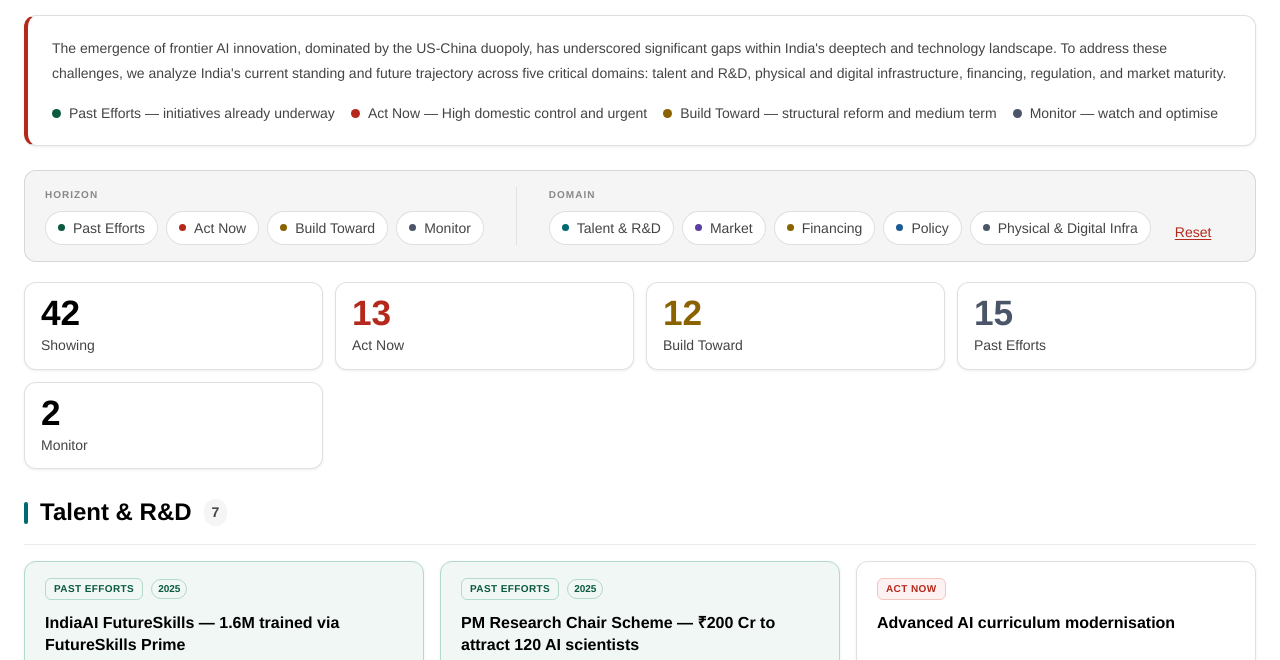
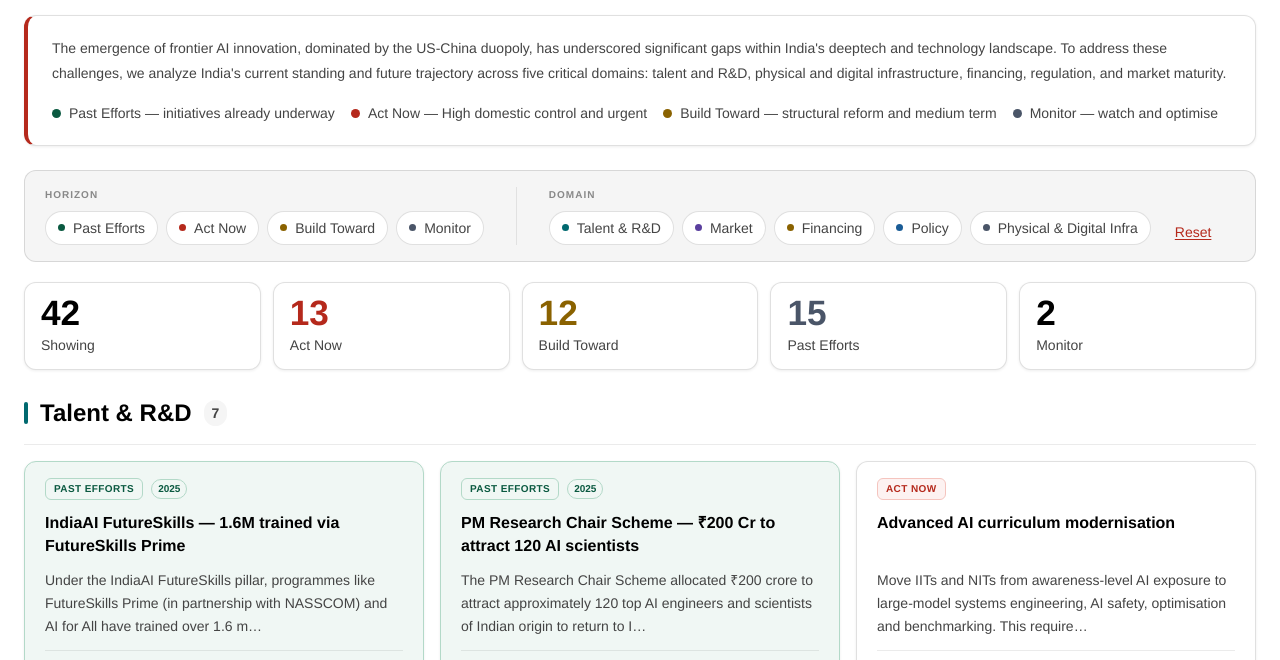
Before and after one commit to Artha-Global/india-ai-startups, a plain HTML site: page index.html in a window 1280 px wide. Shown: the part 68-728 px from the top of the page. Drawn offline with Linux system fonts and the light colour scheme.

Commit message:
Move stats to 1 row

```diff
--- a/index.html
+++ b/index.html
@@ -107,7 +107,7 @@ a{color:inherit}
 .ld{width:9px;height:9px;border-radius:50%;flex-shrink:0}
 
 /* Stats */
-.stats{display:grid;grid-template-columns:repeat(4,1fr);gap:var(--s3);margin-bottom:var(--s6)}
+.stats{display:grid;grid-template-columns:repeat(5,1fr);gap:var(--s3);margin-bottom:var(--s6)}
 @media(max-width:600px){.stats{grid-template-columns:repeat(2,1fr)}}
 .stat{background:#fff;border:1px solid var(--brd);border-radius:var(--rl);padding:var(--s3) var(--s4);box-shadow:var(--shsm)}
 .stn{font-family:var(--fb);font-size:var(--xl);font-weight:700;line-height:1;font-variant-numeric:tabular-nums;color:var(--tx)}
```
